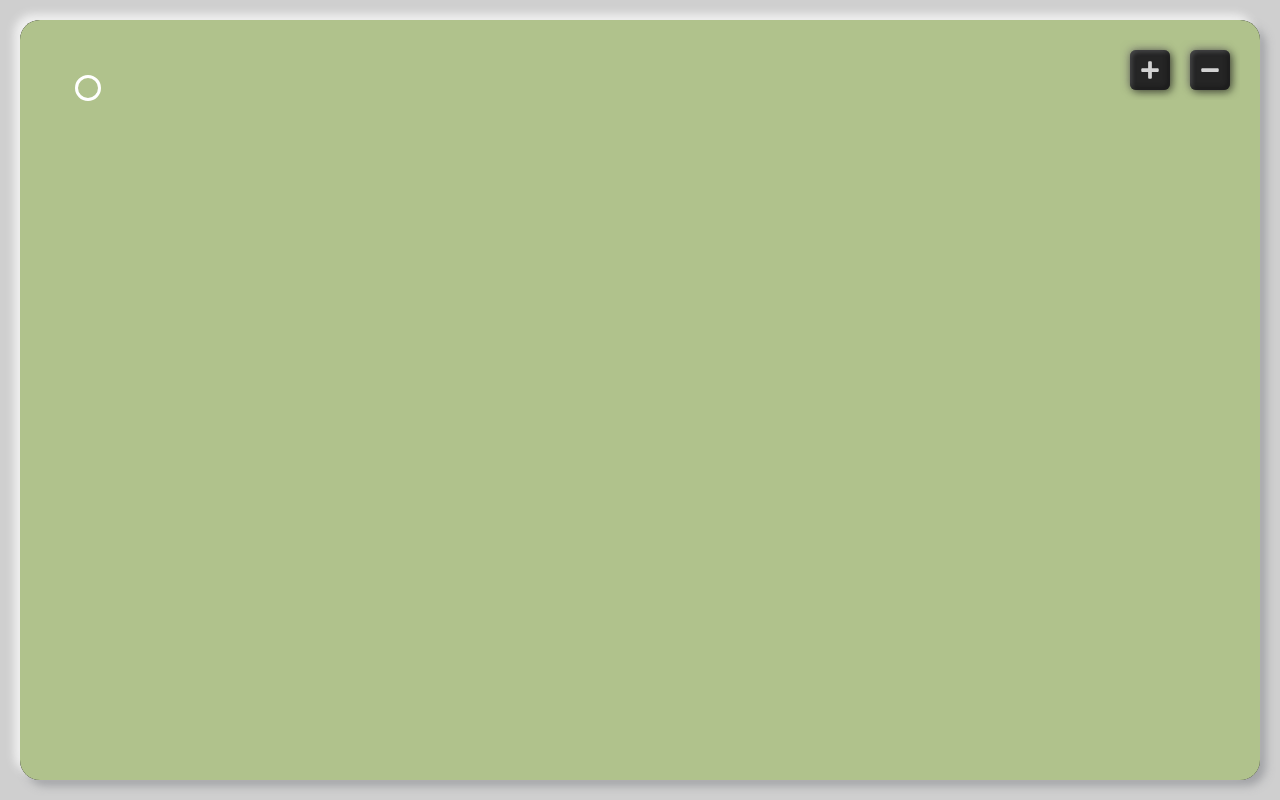
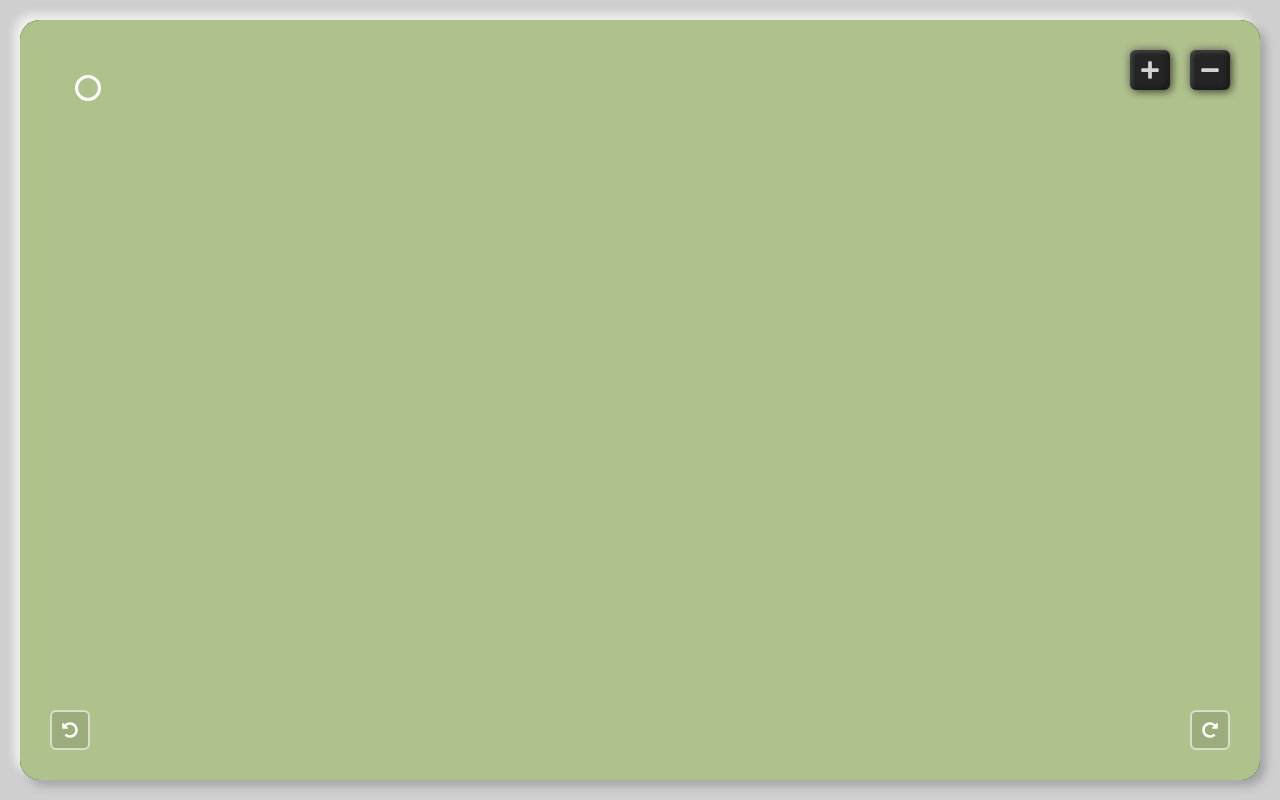
Before and after one commit to kichappa/Triangles, a React (Create React App) app: page / in a window 1280 px wide. Built offline with nearby package versions, Linux system fonts and the light colour scheme.

Commit message:
Added undo redo

```diff
--- a/src/App.js
+++ b/src/App.js
@@ -4,8 +4,10 @@ import Canvas from "./components/Canvas";
 import { FaPlus, FaMinus, FaUndoAlt, FaRedoAlt } from "react-icons/fa";
 
 function App() {
+    const [stateManager, setStateManager] = useState(false);
     const [mouse, setMouse] = useState({
         down: false,
+        stateSaved: false,
         clicked: {
             status: false,
             index: undefined,
@@ -41,6 +43,8 @@ function App() {
             },
         },
     });
+    const [undo, setUndo] = useState([]);
+    const [redo, setRedo] = useState([]);
     const rgbToHslHsvHex = (rgb) => {
         var rgbArr = [rgb.r, rgb.g, rgb.b];
         var M, m, C, hue, V, L, Sv, Sl;
@@ -128,6 +132,9 @@ function App() {
     };
     const [canvasPoints, setCanvasPoints] = useState(false);
     const addDragItem = () => {
+        saveUndoRedo("undo");
+        setRedo([]);
+        setStateManager(true);
         var currentXY = { x: 50, y: 50 },
             colour;
         if (dragIs.length > 0) {
@@ -168,6 +175,9 @@ function App() {
         setDragIs([...dragIs, newDragItem]);
     };
     const removeDragItem = ({ index }) => {
+        saveUndoRedo("undo");
+        setRedo([]);
+        setStateManager(true);
         if (index === -1) {
             index = dragIs.length - 1;
         }
@@ -178,8 +188,8 @@ function App() {
         console.log("New points are ", dragIs);
     };
     const dragStart = (e) => {
-        e.preventDefault();
         // console.log("Hi start");
+        // e.preventDefault();
         // setting mouse elements at pointerDown
         mouse.down = true;
         if (e.type.substr(0, 5) === "touch") {
@@ -195,6 +205,7 @@ function App() {
         mouse.target.obj = document.elementFromPoint(e.clientX, e.clientY);
         var index = getIndex(mouse.target.obj);
         mouse.target.index = index;
+
         // console.log("target is", mouse.target.obj);
         // console.log("whosClicked", whosClicked());
         // console.log(
@@ -229,7 +240,13 @@ function App() {
             // console.log("entering dragStart move");
             // console.log(mouse.target.obj);
             // console.log(index);
+
             if (index) {
+                if (!stateManager) {
+                    saveUndoRedo("undo");
+                    setRedo([]);
+                    setStateManager(true);
+                }
                 mouse.target.index = index;
                 // console.log("Init XY", dragIs[mouse.target.index].currentXY);
                 mouse.target.init = {
@@ -255,6 +272,13 @@ function App() {
             mouse.clicked.index === mouse.target.index &&
             dragIs[mouse.clicked.index].tags?.showRadius
         ) {
+            // console.log("Hi", stateManager);
+            if (!stateManager) {
+                // console.log("Hi");
+                saveUndoRedo("undo");
+                setRedo([]);
+                setStateManager(true);
+            }
             mouse.resizing.mode = true;
             mouse.showRadius = true;
             mouse.target.initialRadius = dragIs[mouse.clicked.index].radius;
@@ -264,7 +288,14 @@ function App() {
         setMouse(mouse);
     };
     const drag = (e) => {
-        e.preventDefault();
+        // console.log(
+        //     document
+        //         .elementFromPoint(e.clientX, e.clientY)
+        //         .classList.contains("undoButton"),
+        //     document.elementFromPoint(e.clientX, e.clientY).classList,
+        //     document.elementFromPoint(e.clientX, e.clientY)
+        // );
+        // e.preventDefault();
         // mouse.target.obj = document.elementFromPoint(e.clientX, e.clientY);
         if (e.type.substr(0, 5) === "touch") {
             mouse.pos.middle = {
@@ -284,6 +315,7 @@ function App() {
             closePoint();
             var index = mouse.target.index;
             if (index) {
+                e.preventDefault();
                 try {
                     dragIs[index].containerRef.current.style.zIndex = 2; // bringing item to top
                 } catch {}
@@ -364,7 +396,7 @@ function App() {
         setMouse(mouse);
     };
     const dragEnd = (e) => {
-        e.preventDefault();
+        // e.preventDefault();
         if (e.type.substr(0, 5) === "touch") {
             mouse.pos.end = {
                 x: e.touches[0].clientX,
@@ -417,6 +449,7 @@ function App() {
                     mouse.clicked.target = undefined;
                     mouse.clicked.index = undefined;
                 }
+                popUndoRedo("undo");
                 // onPointClick(index, !dragIs[index].clicked);
             } else if (mouse.resizing.start) {
                 // console.log("hello resize");
@@ -436,7 +469,11 @@ function App() {
             mouse.resizing.start = false;
             setDragIs([...dragIs]);
             setMouse(mouse);
+        } else {
+            mouse.down = false;
+            setDragIs([...dragIs]);
         }
+        setStateManager(false);
         // console.log("after clicked", mouse.clicked.status);
     };
     const getIndex = (obj) => {
@@ -560,10 +597,15 @@ function App() {
         }
         if (update) setDragIs(dragIs);
     };
-    const onChangeColor = (index, color) => {
+    const onChangeColor = (index, color, complete = false) => {
         let newDragIs = [...dragIs];
         newDragIs[index].colour = color;
         setDragIs([...newDragIs]);
+        if (complete) {
+            saveUndoRedo("undo");
+            setRedo([]);
+            setStateManager(true);
+        }
     };
     const onPickerButton = (index) => {
         if (dragIs[index].tags) {
@@ -578,6 +620,42 @@ function App() {
             }
         } else dragIs[index].tags = { showPicker: true };
         setDragIs([...dragIs]);
+    };
+    const saveUndoRedo = (action) => {
+        console.log("calling once");
+        let state = [];
+        for (let i in dragIs) {
+            let item = { ...dragIs[i] };
+            item.pointRef = undefined;
+            item.containerRef = undefined;
+            state.push(JSON.parse(JSON.stringify(item)));
+        }
+        if (action === "undo") setUndo([...undo, state]);
+        else if (action === "redo") setRedo([...redo, state]);
+    };
+    const popUndoRedo = (action) => {
+        let stateHistory;
+        if (action === "undo") {
+            stateHistory = [...undo];
+            stateHistory.pop();
+            setUndo(stateHistory);
+        } else if (action === "redo") {
+            stateHistory = [...redo];
+            stateHistory.pop();
+            setRedo(stateHistory);
+        }
+    };
+    const undoRedoClicked = (action) => {
+        if (action === "undo" && undo.length) {
+            saveUndoRedo("redo");
+            setDragIs(undo.pop());
+            setUndo(undo);
+        } else if (action === "redo" && redo.length) {
+            saveUndoRedo("undo");
+            setDragIs(redo.pop());
+            setUndo(redo);
+        }
+        mouse.down = false;
     };
     useEffect(() => {
         getCanvasPoints(true);
@@ -623,6 +701,26 @@ function App() {
                         <FaMinus />
                     </button>
                 </div>
+                <div id="undo" className="undo-redo undoButton">
+                    <button
+                        className="button undoButton"
+                        onClick={() => {
+                            undoRedoClicked("undo");
+                        }}
+                    >
+                        <FaUndoAlt className="undoButton" />
+                    </button>
+                </div>
+                <div id="redo" className="undo-redo">
+                    <button
+                        className="button"
+                        onClick={() => {
+                            undoRedoClicked("redo");
+                        }}
+                    >
+                        <FaRedoAlt />
+                    </button>
+                </div>
             </div>
         </div>
     );
--- a/src/components/Point.js
+++ b/src/components/Point.js
@@ -118,6 +118,9 @@ const Point = ({ points, onChangeColor, index, onPickerButton }) => {
                     style={styles.pickerBar}
                     color={colour}
                     onChange={(color) => onChangeColor(index, color)}
+                    onChangeComplete={(color) =>
+                        onChangeColor(index, color, true)
+                    }
                     disableAlpha={true}
                     presetColors={[]}
                 />
--- a/src/css/pointManager.css
+++ b/src/css/pointManager.css
@@ -14,7 +14,28 @@
     overflow: hidden;
     touch-action: none;
 }
+#undo {
+    bottom: calc(0% + 20px);
+    left: calc(0% + 20px);
+}
+#redo {
+    bottom: calc(0% + 20px);
+    right: calc(0% + 20px);
+}
 
+.undo-redo {
+    z-index: 0;
+    position: absolute;
+    display: flex;
+    flex-direction: row;
+    flex-wrap: nowrap;
+    justify-content: space-around;
+    align-items: center;
+    align-content: stretch;
+
+    overflow: hidden;
+    touch-action: none;
+}
 #point-manager button {
     margin: 10px;
     height: 40px;
@@ -41,6 +62,37 @@
         inset 2px 2px 4px rgba(106, 107, 109, 0.5);
 
     border: none;
+    border-radius: 6px;
+    padding: 0 10px 0 10px;
+    transition: all 0.5s cubic-bezier(0.39, 0.58, 0.57, 1);
+}
+
+.undo-redo button {
+    margin: 10px;
+    height: 40px;
+    width: 40px;
+
+    font-size: 20px;
+    font-family: "Inter", sans-serif;
+    font-weight: 900;
+    color: #ffffff;
+
+    display: flex;
+    flex-direction: row;
+    flex-wrap: nowrap;
+    justify-content: center;
+    align-items: center;
+    align-content: center;
+    text-align: center;
+
+    background-color: #0000001c;
+    /*
+    box-shadow: 2px 2px 8px rgba(0, 0, 0, 0.6),
+        -2px -2px 8px rgba(133, 129, 129, 0.5),
+        inset -3px -3px 4px rgba(19, 20, 20, 0.5),
+        inset 2px 2px 4px rgba(106, 107, 109, 0.5); */
+
+    border: 2px solid #ffffff98;
     border-radius: 6px;
     padding: 0 10px 0 10px;
     transition: all 0.5s cubic-bezier(0.39, 0.58, 0.57, 1);
```
